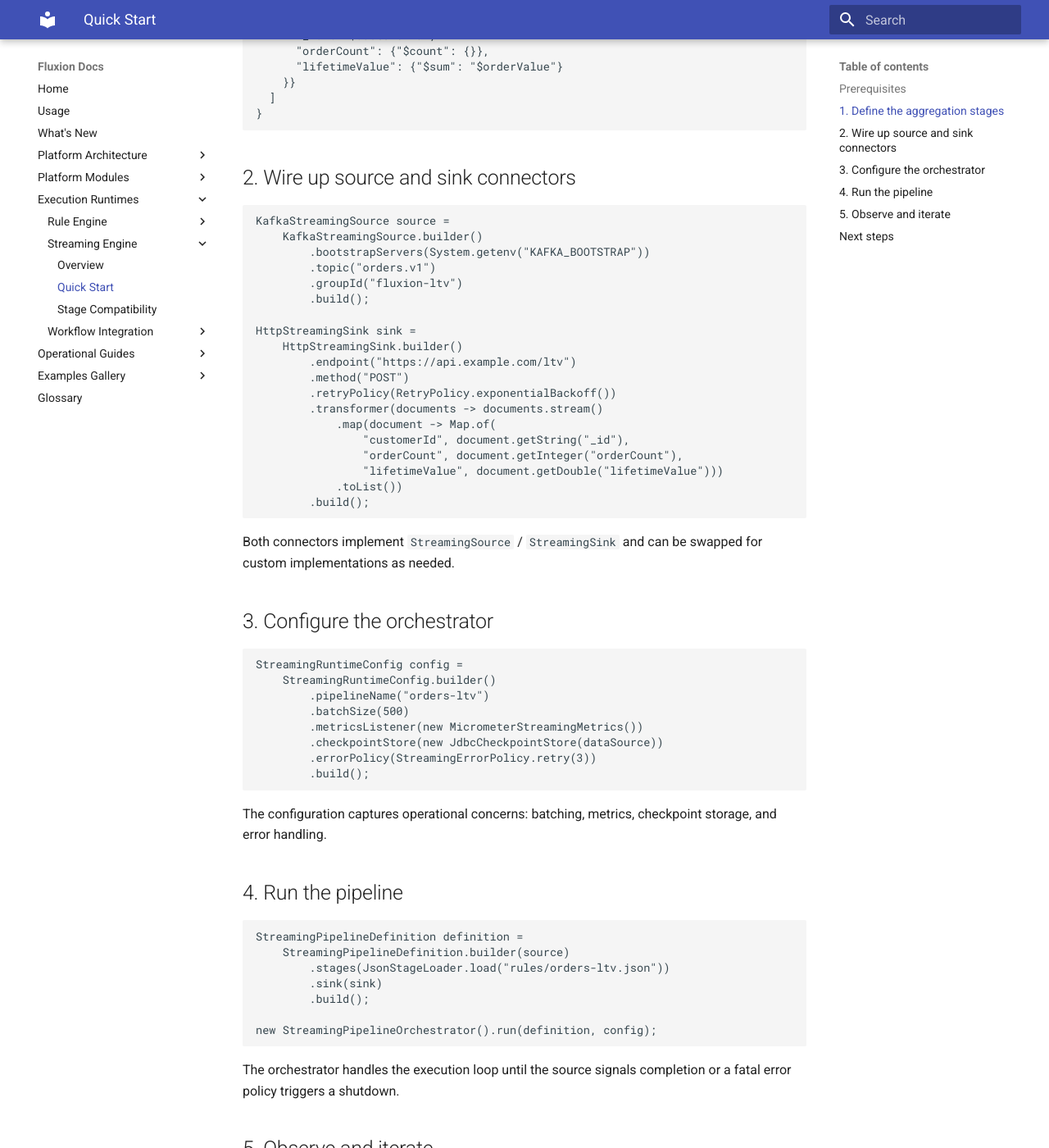
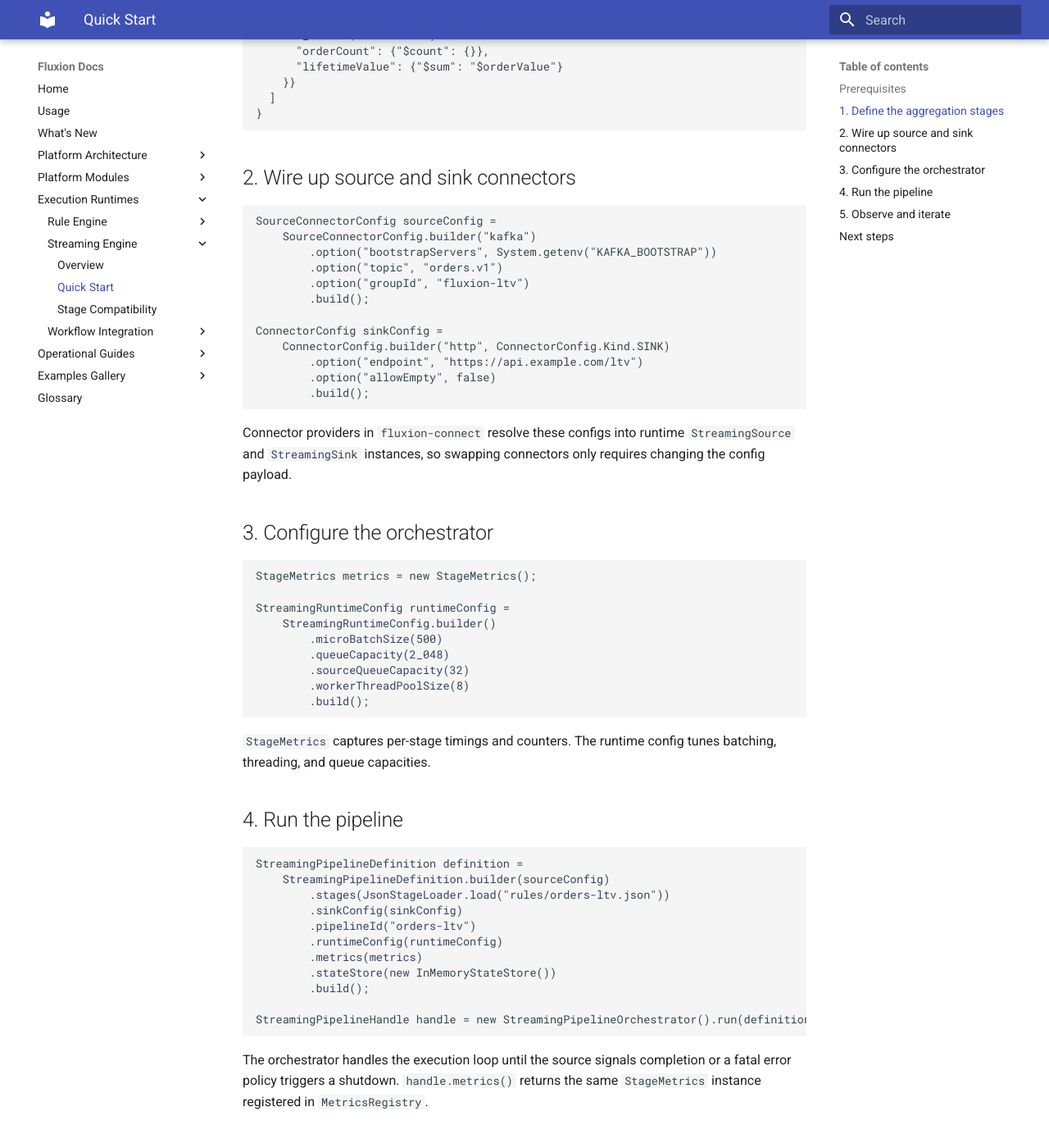
Before and after one commit to aredlavenkat/fluxion-docs, an MkDocs documentation site: the page built from docs/streaming/quickstart.md, in a window 1280 px wide and 1400 px high, scrolled down 802 px. Shown: the whole window at 82% size. Built offline with MkDocs 1.6.1 and Material for MkDocs 9.7.7, drawn with Linux system fonts in a browser that asks for light colours; some of the changed text lies outside the part shown.

Commit message:
Enhance documentation for integration, observability, and streaming engine; update caching strategy, custom metrics usage, and clarify state store requirements.

````diff
--- a/docs/streaming/quickstart.md
+++ b/docs/streaming/quickstart.md
@@ -11,7 +11,7 @@ results to an HTTP endpoint.
 | Fluxion modules | `fluxion-core`, `fluxion-connect`, optionally `fluxion-enrich`. |
 | Kafka cluster | Bootstrap servers + topic for ingest. |
 | Runtime | Java 21+ (examples use records, builders, switch expressions). |
-| Checkpoint store | JDBC or in-memory store for offsets (shown with `JdbcCheckpointStore`). |
+| State store | Implementation of `StateStore` for offsets (examples use the in-memory store). |
 
 ## 1. Define the aggregation stages
 
@@ -36,66 +36,66 @@ stage.
 ## 2. Wire up source and sink connectors
 
 ```java
-KafkaStreamingSource source =
-    KafkaStreamingSource.builder()
-        .bootstrapServers(System.getenv("KAFKA_BOOTSTRAP"))
-        .topic("orders.v1")
-        .groupId("fluxion-ltv")
+SourceConnectorConfig sourceConfig =
+    SourceConnectorConfig.builder("kafka")
+        .option("bootstrapServers", System.getenv("KAFKA_BOOTSTRAP"))
+        .option("topic", "orders.v1")
+        .option("groupId", "fluxion-ltv")
         .build();
 
-HttpStreamingSink sink =
-    HttpStreamingSink.builder()
-        .endpoint("https://api.example.com/ltv")
-        .method("POST")
-        .retryPolicy(RetryPolicy.exponentialBackoff())
-        .transformer(documents -> documents.stream()
-            .map(document -> Map.of(
-                "customerId", document.getString("_id"),
-                "orderCount", document.getInteger("orderCount"),
-                "lifetimeValue", document.getDouble("lifetimeValue")))
-            .toList())
+ConnectorConfig sinkConfig =
+    ConnectorConfig.builder("http", ConnectorConfig.Kind.SINK)
+        .option("endpoint", "https://api.example.com/ltv")
+        .option("allowEmpty", false)
         .build();
 ```
 
-Both connectors implement `StreamingSource` / `StreamingSink` and can be swapped
-for custom implementations as needed.
+Connector providers in `fluxion-connect` resolve these configs into runtime
+`StreamingSource` and `StreamingSink` instances, so swapping connectors only
+requires changing the config payload.
 
 ## 3. Configure the orchestrator
 
 ```java
-StreamingRuntimeConfig config =
+StageMetrics metrics = new StageMetrics();
+
+StreamingRuntimeConfig runtimeConfig =
     StreamingRuntimeConfig.builder()
-        .pipelineName("orders-ltv")
-        .batchSize(500)
-        .metricsListener(new MicrometerStreamingMetrics())
-        .checkpointStore(new JdbcCheckpointStore(dataSource))
-        .errorPolicy(StreamingErrorPolicy.retry(3))
+        .microBatchSize(500)
+        .queueCapacity(2_048)
+        .sourceQueueCapacity(32)
+        .workerThreadPoolSize(8)
         .build();
 ```
 
-The configuration captures operational concerns: batching, metrics, checkpoint
-storage, and error handling.
+`StageMetrics` captures per-stage timings and counters. The runtime config tunes
+batching, threading, and queue capacities.
 
 ## 4. Run the pipeline
 
 ```java
 StreamingPipelineDefinition definition =
-    StreamingPipelineDefinition.builder(source)
+    StreamingPipelineDefinition.builder(sourceConfig)
         .stages(JsonStageLoader.load("rules/orders-ltv.json"))
-        .sink(sink)
+        .sinkConfig(sinkConfig)
+        .pipelineId("orders-ltv")
+        .runtimeConfig(runtimeConfig)
+        .metrics(metrics)
+        .stateStore(new InMemoryStateStore())
         .build();
 
-new StreamingPipelineOrchestrator().run(definition, config);
+StreamingPipelineHandle handle = new StreamingPipelineOrchestrator().run(definition);
 ```
 
 The orchestrator handles the execution loop until the source signals completion
-or a fatal error policy triggers a shutdown.
+or a fatal error policy triggers a shutdown. `handle.metrics()` returns the same
+`StageMetrics` instance registered in `MetricsRegistry`.
 
 ## 5. Observe and iterate
 
-- Use the built-in metrics hooks (`StreamingMetricsListener`) to track lag,
+- Use the built-in stage metrics (`StageMetrics` + `MetricsRegistry`) to track lag,
   throughput, and error rates.
-- Checkpoint stores allow controlled restarts by persisting offsets/cursors.
+- State stores allow controlled restarts by persisting offsets/cursors.
 - Adjust error policies to determine whether a failure retries, skips, or routes
   events to a dead-letter queue.
 
@@ -112,3 +112,5 @@ or a fatal error policy triggers a shutdown.
    [Stage Support Matrix](stage-compatibility.md).
 6. Run the streaming module tests with `mvn -pl fluxion-core -am test` to
    validate connectors and executors before deploying.
+7. Try the runnable demos in [`fluxion-samples`](https://github.com/aredlavenkat/fluxion-samples/tree/main)
+   (`streaming-kafka` for Kafka, `streaming-mongo` for MongoDB).
````
Also changed, not shown: docs/core/integration-developer-guide.md (+11 -7 lines), docs/core/observability.md (+22 -10 lines), docs/shared/llm-assistant-notes.md (+4 -1 lines), docs/streaming/index.md (+5 -0 lines).
